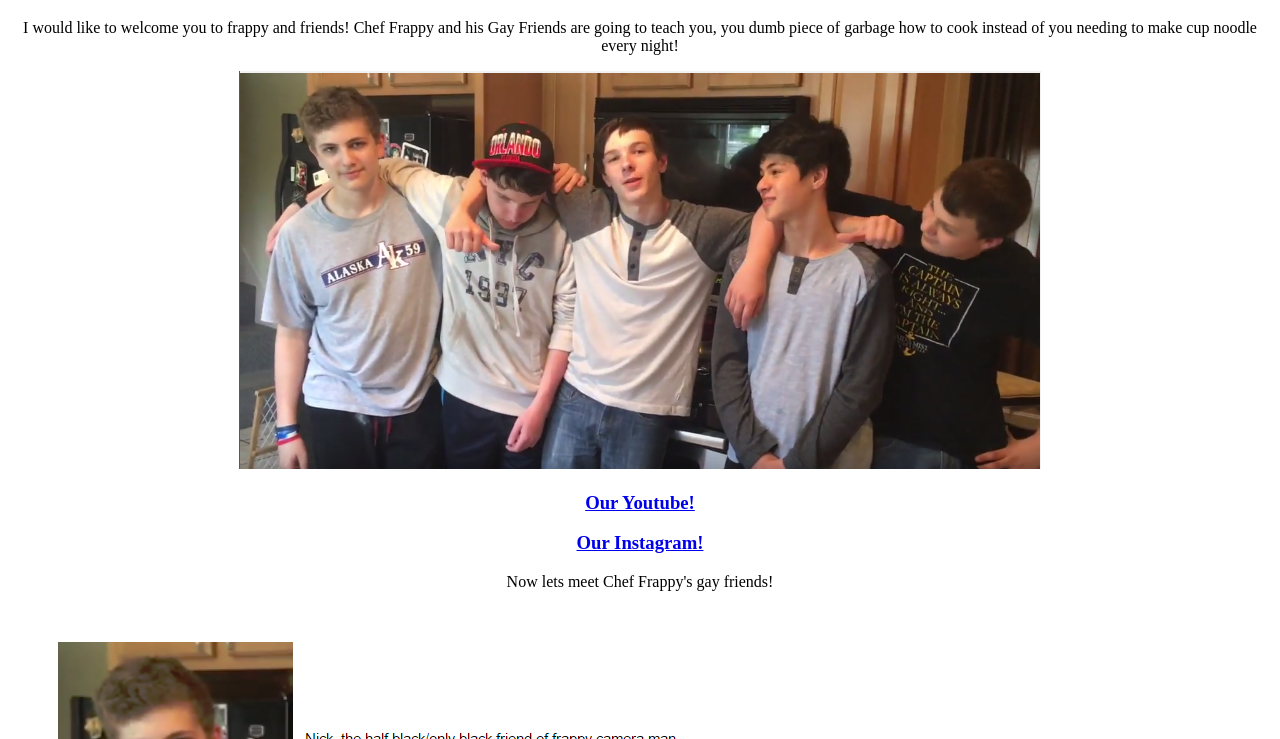
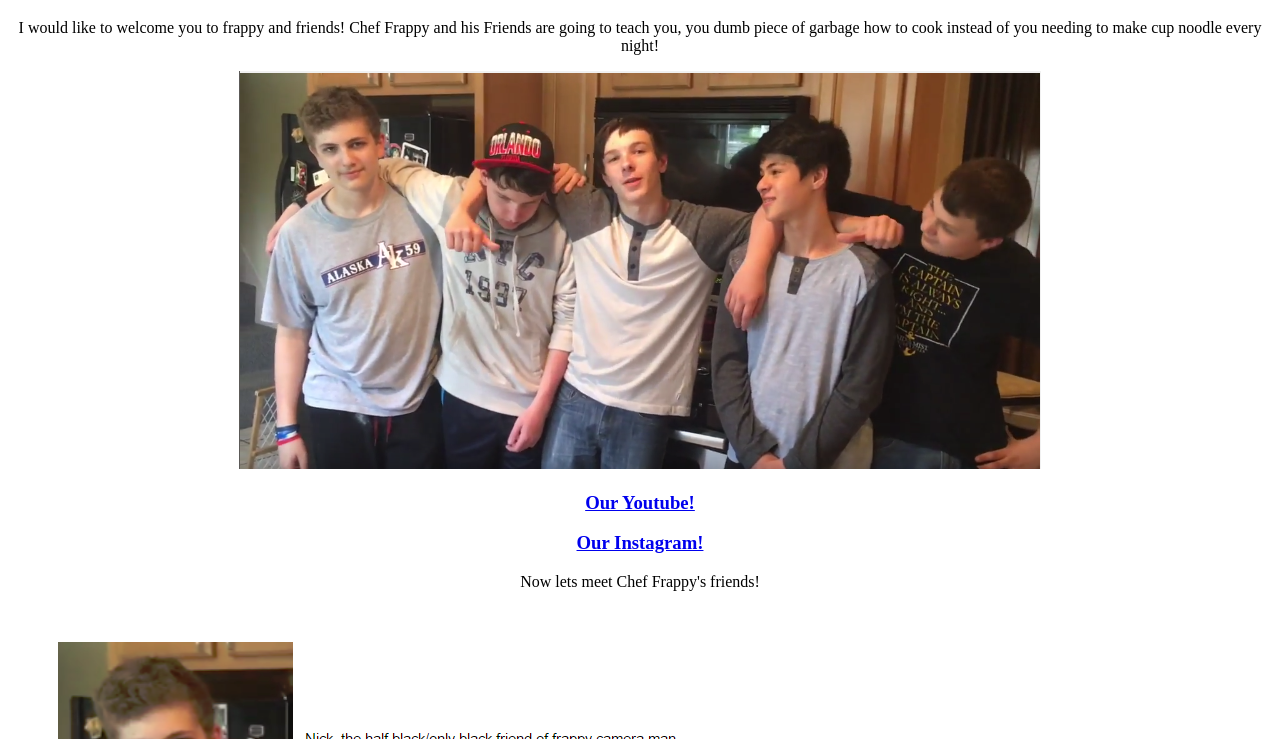
Before and after one commit to FrappyandFriends/EricSS.github.io, a plain HTML site: page index.html in a window 1280 px wide. Shown: the part 61-800 px from the top of the page. Drawn offline with Linux system fonts and the light colour scheme.

Commit message:
#2 Update
Updated words and removed possible offenses

```diff
--- a/index.html
+++ b/index.html
@@ -5,13 +5,13 @@
 	</head>
 	<body>
 		<center><h1>Welcome To Frappy and Friends!</h1></center>
-		<center><p>I would like to welcome you to frappy and friends! Chef Frappy and his Gay Friends are going to teach you, you dumb piece of garbage how to cook instead of you needing to make cup noodle every night!</p></center>
+		<center><p>I would like to welcome you to frappy and friends! Chef Frappy and his Friends are going to teach you, you dumb piece of garbage how to cook instead of you needing to make cup noodle every night!</p></center>
 		<center><img src="image.PNG"></center>
 	<div>
 		<center><a href="https://www.youtube.com/channel/UCiISz7CxwjYxyOKrMN0Md2Q"><h3>Our Youtube!</h3></a></center>
 		<center><a href="https://www.instagram.com/frappy_and_friends/"><h3>Our Instagram!</h3></a></center>
 	</div>
-		<center><p> Now lets meet Chef Frappy's gay friends!</p></center>
+		<center><p> Now lets meet Chef Frappy's friends!</p></center>
 		<img src="123.PNG" style="float : left"></a>
 		<img src="666.PNG" style="float : left"></a>
 		<img src="4444.PNG" style="float : left"></a>
```
